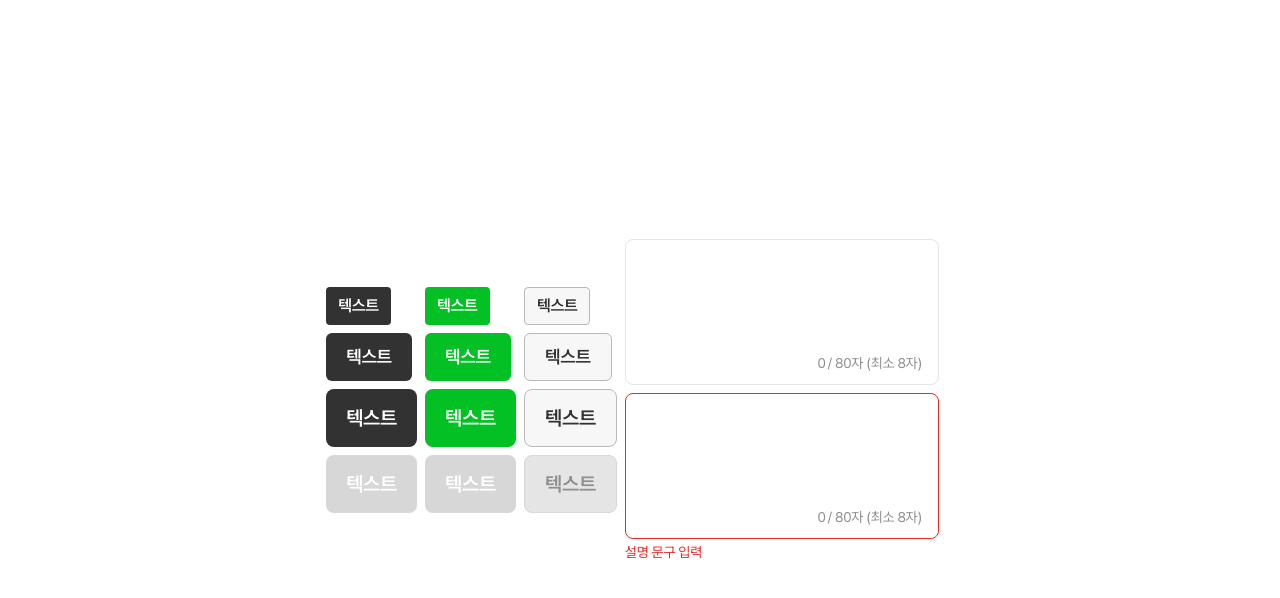
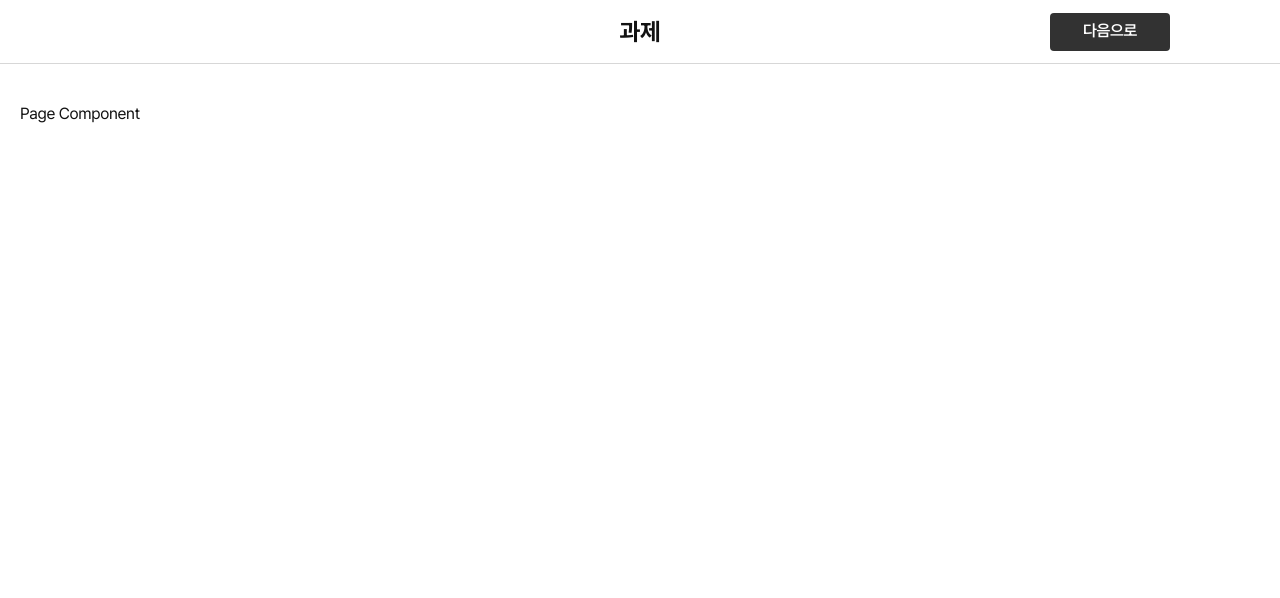
Before and after one commit to p-acid/curi, a Next.js app: page / in a window 1280 px wide. Shown: the top 598 px of the page. Built offline with nearby package versions, Linux system fonts and the light colour scheme.

Commit message:
style: 기본 레이아웃 구조 및 컴포넌트 추가

```diff
--- /dev/null
+++ b/src/app/(navigation)/layout.tsx
@@ -0,0 +1,15 @@
+import type { PropsWithChildren } from "react";
+import { BottomButton } from "@/layouts/bottom-button";
+import { Header } from "@/layouts/header";
+
+const NavigationLayout = ({ children }: PropsWithChildren) => {
+  return (
+    <div>
+      <Header title="과제" />
+      {children}
+      <BottomButton>다음으로</BottomButton>
+    </div>
+  );
+};
+
+export default NavigationLayout;
--- /dev/null
+++ b/src/app/(navigation)/page.tsx
@@ -0,0 +1,11 @@
+const HomePage = () => {
+  return (
+    <main className="content">
+      <div className="box">
+        <h1>Page Component</h1>
+      </div>
+    </main>
+  );
+};
+
+export default HomePage;
--- /dev/null
+++ b/src/app/category/layout.tsx
@@ -0,0 +1,17 @@
+"use client";
+
+import type { PropsWithChildren } from "react";
+import { BottomButton } from "@/layouts/bottom-button";
+import { Header } from "@/layouts/header";
+
+const CategoryLayout = ({ children }: PropsWithChildren) => {
+  return (
+    <div>
+      <Header title="카테고리" onExit={console.log} />
+      {children}
+      <BottomButton>다음으로</BottomButton>
+    </div>
+  );
+};
+
+export default CategoryLayout;
--- /dev/null
+++ b/src/app/category/page.tsx
@@ -0,0 +1,11 @@
+const CategoryPage = () => {
+  return (
+    <main className="content">
+      <div className="box">
+        <h1>CategoryPage Component</h1>
+      </div>
+    </main>
+  );
+};
+
+export default CategoryPage;
--- a/src/app/globals.css
+++ b/src/app/globals.css
@@ -1,6 +1,7 @@
 @import "tailwindcss";
 
 @theme {
+  --spacing-container: 1100px;
   --breakpoint-desktop: 1100px;
   --breakpoint-mobile: 767;
   --text-default-line-height: 1.3;
@@ -12,13 +13,17 @@
   }
 }
 
+@utility content {
+  @apply px-5 max-mobile:px-0
+}
+
+@utility box {
+  @apply pt-10 max-mobile:px-4
+}
+
 :root {
   --background: #ffffff;
   --foreground: #121212;
-}
-
-html {
-  scrollbar-gutter: stable;
 }
 
 body {
--- a/src/app/page.tsx
+++ /dev/null
@@ -1,58 +0,0 @@
-import { Button } from "@/components/button";
-import { Textarea } from "@/components/textarea";
-
-export default function Home() {
-  return (
-    <div className="flex min-h-screen items-center justify-center gap-2">
-      <div className="flex flex-col gap-2">
-        <Button color="graySolid" size="small">
-          텍스트
-        </Button>
-        <Button color="graySolid" size="medium">
-          텍스트
-        </Button>
-        <Button color="graySolid" size="large">
-          텍스트
-        </Button>
-        <Button color="graySolid" size="large" disabled>
-          텍스트
-        </Button>
-      </div>
-
-      <div className="flex flex-col gap-2">
-        <Button color="primarySolid" size="small">
-          텍스트
-        </Button>
-        <Button color="primarySolid" size="medium">
-          텍스트
-        </Button>
-        <Button color="primarySolid" size="large">
-          텍스트
-        </Button>
-        <Button color="primarySolid" size="large" disabled>
-          텍스트
-        </Button>
-      </div>
-
-      <div className="flex flex-col gap-2">
-        <Button color="primaryOutline" size="small">
-          텍스트
-        </Button>
-        <Button color="primaryOutline" size="medium">
-          텍스트
-        </Button>
-        <Button color="primaryOutline" size="large">
-          텍스트
-        </Button>
-        <Button color="primaryOutline" size="large" disabled>
-          텍스트
-        </Button>
-      </div>
-
-      <div className="flex flex-col gap-2">
-        <Textarea />
-        <Textarea error helperText="설명 문구 입력" />
-      </div>
-    </div>
-  );
-}
--- /dev/null
+++ b/src/layouts/bottom-button.tsx
@@ -0,0 +1,9 @@
+import { Button, type ButtonProps } from "@/components/button";
+
+export const BottomButton = (props: ButtonProps) => {
+  return (
+    <div className="fixed bottom-0 hidden w-full border-[#E5E5E5] border-t px-4 pt-2 pb-4 max-mobile:block">
+      <Button color="primarySolid" className="w-full" {...props} />
+    </div>
+  );
+};
--- /dev/null
+++ b/src/layouts/header.tsx
@@ -0,0 +1,48 @@
+import type { MouseEventHandler } from "react";
+import X from "@/assets/icons/x.svg";
+import { Button } from "@/components/button";
+import { cn } from "@/utils";
+
+interface HeaderProps {
+  title: string;
+  onExit?: MouseEventHandler<HTMLButtonElement>;
+}
+
+export const Header = ({ title, onExit }: HeaderProps) => {
+  return (
+    <header className="sticky top-0 left-0 h-16 w-full border-[#D7D7D7] border-b max-mobile:h-12">
+      <div
+        className={cn(
+          "mx-auto flex h-full w-full max-w-container items-center justify-end px-5 max-mobile:px-4 max-mobile:py-2",
+          { "justify-between": onExit },
+        )}
+      >
+        {onExit && (
+          <>
+            <Button
+              className="w-[120px] max-mobile:hidden"
+              size="small"
+              color="primaryOutline"
+              onClick={onExit}
+            >
+              나가기
+            </Button>
+            <button
+              type="button"
+              className="hidden max-mobile:inline-block"
+              onClick={onExit}
+            >
+              <X />
+            </button>
+          </>
+        )}
+        <span className="-translate-x-[50%] absolute left-1/2 font-bold text-2xl max-mobile:text-lg">
+          {title}
+        </span>
+        <Button className="w-[120px] max-mobile:hidden" size="small">
+          다음으로
+        </Button>
+      </div>
+    </header>
+  );
+};
```
